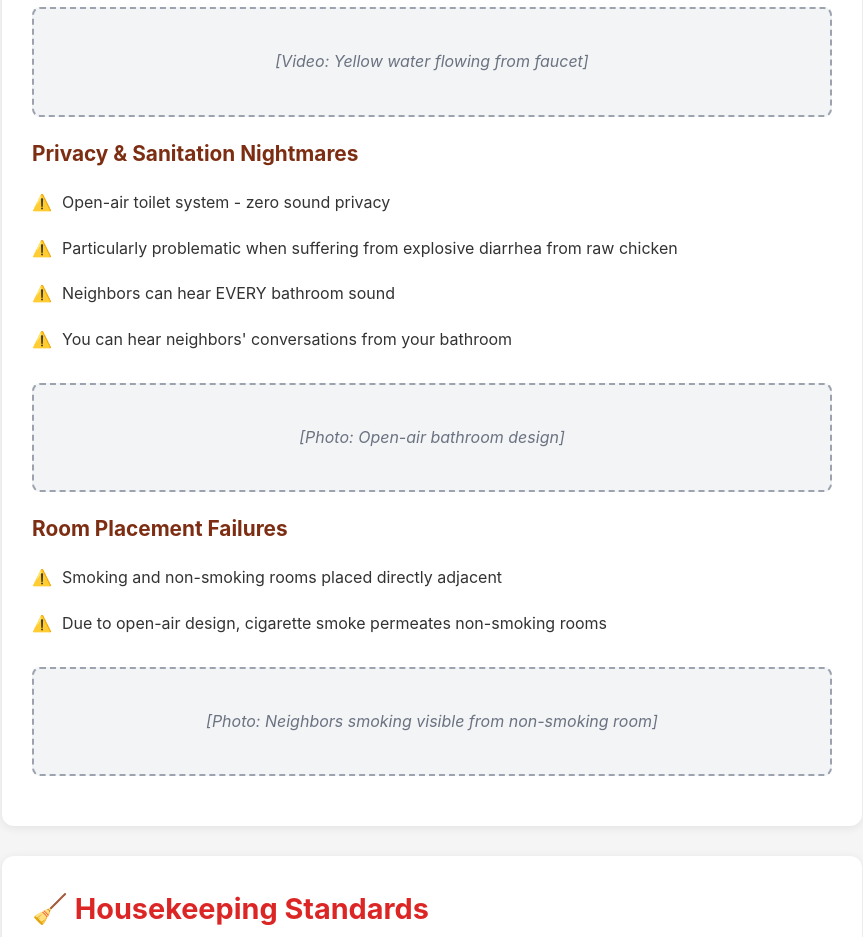
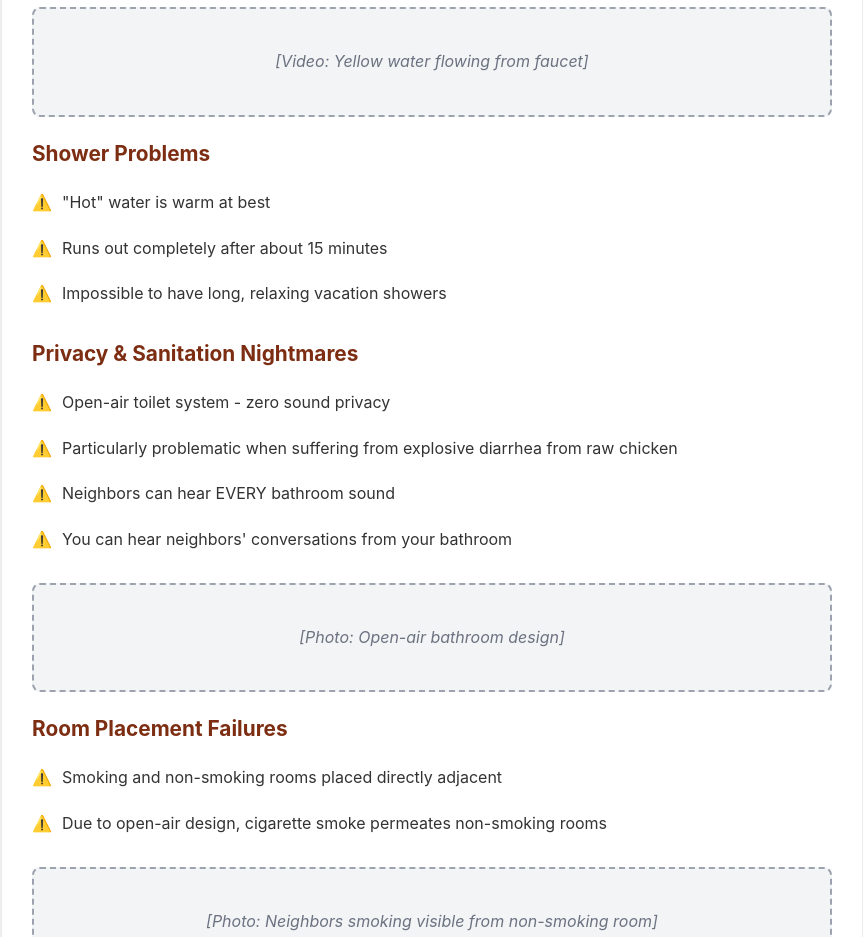
Before and after one commit to SnakeO/semaya, a plain HTML site: page index.html in a window 1280 px wide. Shown: the part 5380-6317 px from the top of the page, without its empty margins (208-1071 px from the left). Drawn offline with Linux system fonts and the light colour scheme.

Commit message:
Add shower problems to bathroom section
- Added lukewarm water issue
- Hot water runs out after 15 minutes
- Noted inability to have relaxing vacation showers

```diff
--- a/index.html
+++ b/index.html
@@ -428,6 +428,13 @@
                 [Video: Yellow water flowing from faucet]
             </div>
 
+            <h3>Shower Problems</h3>
+            <ul class="issue-list">
+                <li>"Hot" water is warm at best</li>
+                <li>Runs out completely after about 15 minutes</li>
+                <li>Impossible to have long, relaxing vacation showers</li>
+            </ul>
+
             <h3>Privacy & Sanitation Nightmares</h3>
             <ul class="issue-list">
                 <li>Open-air toilet system - zero sound privacy</li>
```
